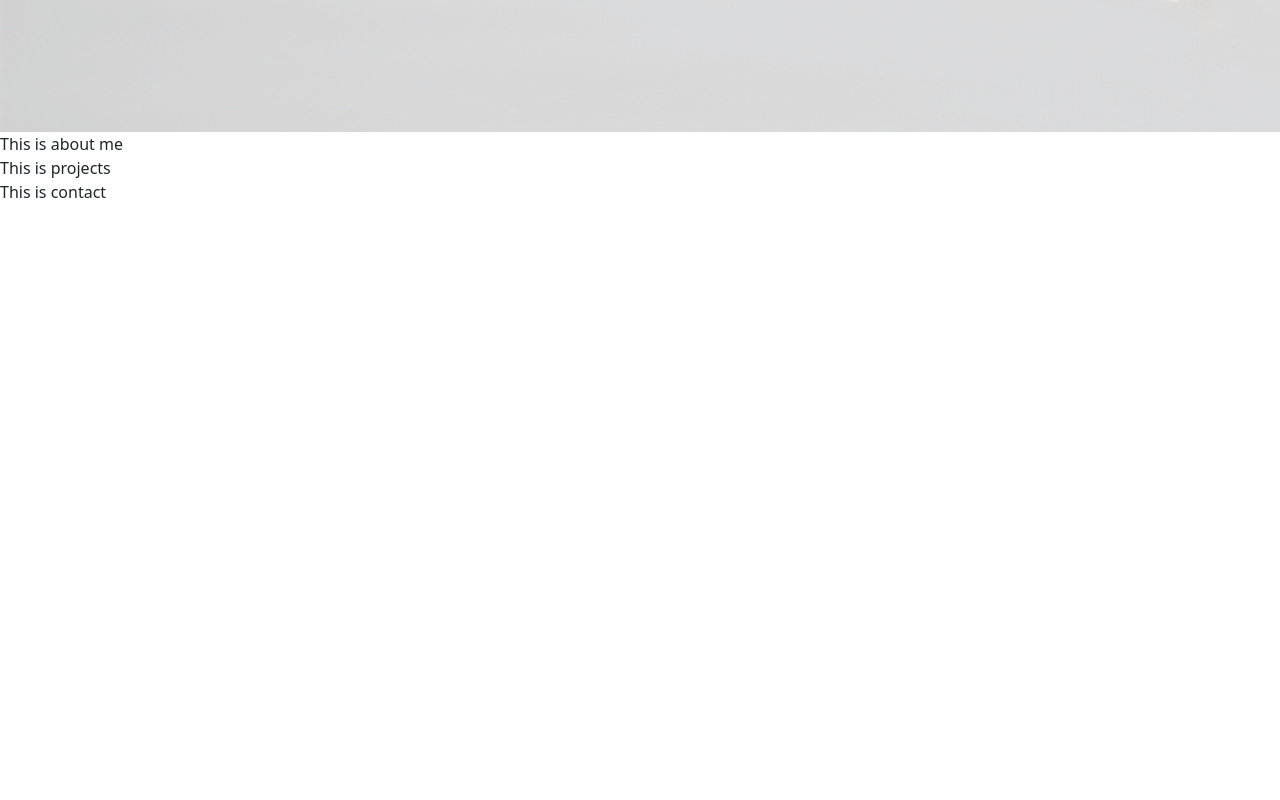
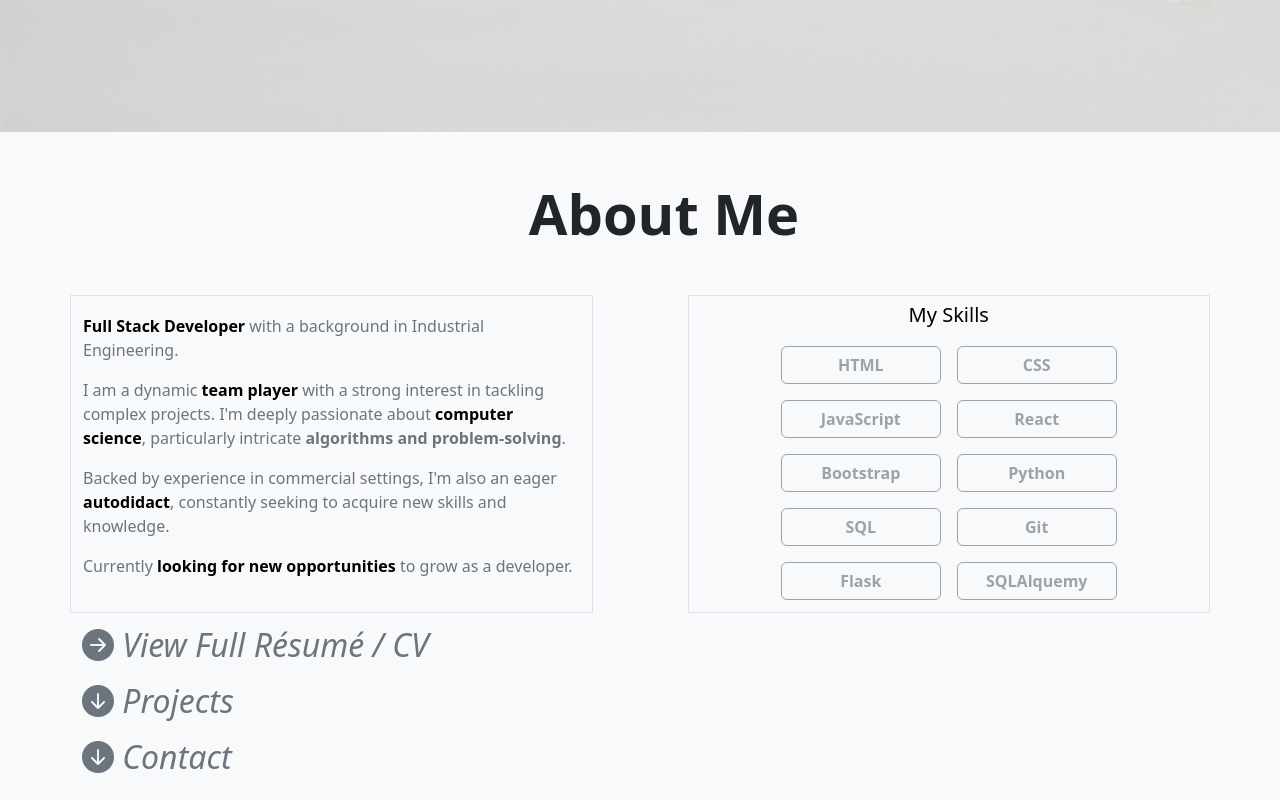
Before and after one commit to RoAlfonsin/portfolio, a React (Vite) app: page / in a window 1280 px wide. Shown: the part 920-1720 px from the top of the page. Before the commit the page ends 1124 px from the top, so only its background shows below. Built offline with nearby package versions, Linux system fonts and the light colour scheme.

Commit message:
About me OK

```diff
--- /dev/null
+++ b/src/components/about.jsx
@@ -0,0 +1,53 @@
+//This is an about me section that includes
+//A description of myself
+//A list of my skills
+
+import React from 'react'
+import { HashLink } from 'react-router-hash-link'
+
+export const About = () => {
+    return (
+    <section id='about-me' className='bg-light' style={{maxHeight: "200rem", minHeight: "60rem"}}>
+        <div className='container'>
+            <div className='row my-lg-4'>
+                <h3 className='display-4 text-lg-center m-lg-4 fw-semibold'>About Me</h3>
+            </div>
+            <div className='row d-flex flex-row'>
+                <div className='col-12 col-lg d-flex flex-column justify-content-center border'>
+                    <p className='text-secondary'><b className='text-black'>Full Stack Developer</b> with a background in Industrial Engineering.</p>
+                    <p className='text-secondary'>I am a dynamic <b className='text-black'>team player</b> with a strong interest in tackling complex projects. I'm deeply passionate about <b className='text-black'>computer science</b>, particularly intricate <b>algorithms and problem-solving</b>.</p>
+                    <p className='text-secondary'>Backed by experience in commercial settings, I'm also an eager <b className='text-black'>autodidact</b>, constantly seeking to acquire new skills and knowledge.</p>
+                    <p className='text-secondary'>Currently <b className='text-black'>looking for new opportunities</b> to grow as a developer.</p>
+                </div>
+                <div className="col-1 m-1 m-lg-0 p-0"></div>
+                <div className='col-12 col-lg border'>
+                    <p className='lead text-secondary text-center m-0 m-lg-1'><b className='text-black'>My Skills</b></p>
+                    <div className='container-fluid d-flex flex-wrap p-1 justify-content-center'>
+                        <button type='button' className='btn btn-outline-secondary m-2 fw-bold disabled' style={{minWidth: "10rem"}}>HTML</button>
+                        <button type='button' className='btn btn-outline-secondary m-2 fw-bold disabled' style={{minWidth: "10rem"}}>CSS</button>
+                        <button type='button' className='btn btn-outline-secondary m-2 fw-bold disabled' style={{minWidth: "10rem"}}>JavaScript</button>
+                        <button type='button' className='btn btn-outline-secondary m-2 fw-bold disabled' style={{minWidth: "10rem"}}>React</button>
+                        <button type='button' className='btn btn-outline-secondary m-2 fw-bold disabled' style={{minWidth: "10rem"}}>Bootstrap</button>
+                        <button type='button' className='btn btn-outline-secondary m-2 fw-bold disabled' style={{minWidth: "10rem"}}>Python</button>
+                        <button type='button' className='btn btn-outline-secondary m-2 fw-bold disabled' style={{minWidth: "10rem"}}>SQL</button>
+                        <button type='button' className='btn btn-outline-secondary m-2 fw-bold disabled' style={{minWidth: "10rem"}}>Git</button>
+                        <button type='button' className='btn btn-outline-secondary m-2 fw-bold disabled' style={{minWidth: "10rem"}}>Flask</button>
+                        <button type='button' className='btn btn-outline-secondary m-2 fw-bold disabled' style={{minWidth: "10rem"}}>SQLAlquemy</button>
+                    </div>
+                </div>
+            </div>
+            <div className='d-flex flex-column justify-content-center justify-content-md-start my-1'>
+                <HashLink to='https://flowcv.com/resume/vq3dgn6hkk' target='blanc' style={{height:"48px"}} className='link-secondary my-1 text-decoration-none'>
+                    <i className='bi bi-arrow-right-circle-fill me-2' style={{fontSize: "2rem"}}>   View Full Résumé / CV</i>
+                </HashLink>
+                <HashLink to='/#projects' style={{height:"48px"}} className='link-secondary my-1 text-decoration-none'>
+                    <i className='bi bi-arrow-down-circle-fill me-2' style={{fontSize: "2rem"}}>   Projects</i>
+                </HashLink>
+                <HashLink to='/#contact' style={{height:"48px"}} className='link-secondary my-1 text-decoration-none'>
+                    <i className='bi bi-arrow-down-circle-fill me-2' style={{fontSize: "2rem"}}>   Contact</i>
+                </HashLink>
+            </div>
+        </div>
+    </section>
+    )
+};
--- a/src/views/home.jsx
+++ b/src/views/home.jsx
@@ -4,14 +4,13 @@
 
 import React from 'react'
 import { Hero } from '../components/hero.jsx'
+import { About } from '../components/about.jsx'
 
 export const Home = () => {
     return (
-        <div className='container-fluid p-0'>
+        <div className='container-fluid p-0 bg-light'>
             <Hero />
-            <div className='row' id='about-me'>
-                <div className='col'>This is about me</div>
-            </div>
+            <About />
             <div className='row' id='projects'>
                 <div className='col'>This is projects</div>
             </div>
```
